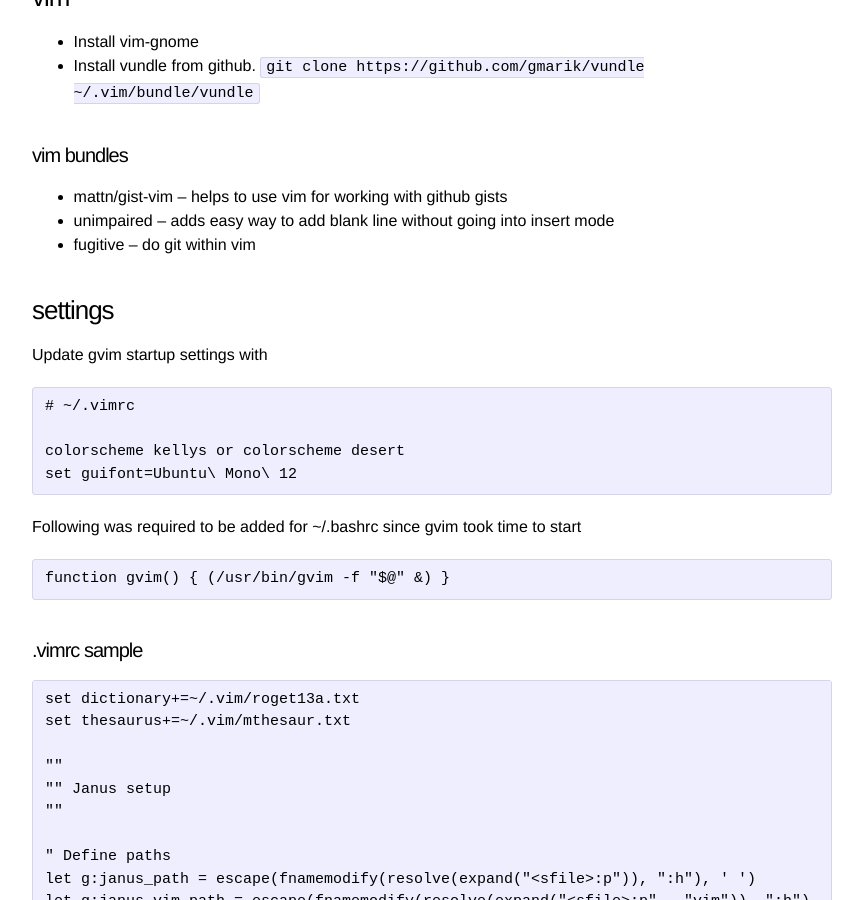
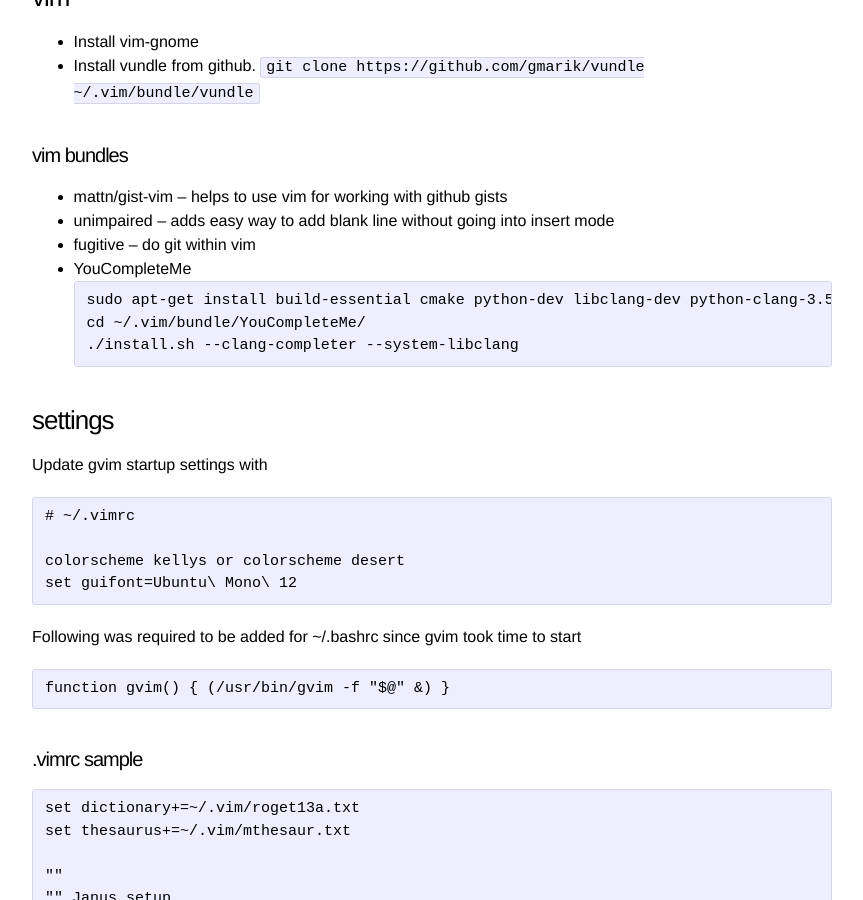
Before and after one commit to ananthp/kurippu, a Jekyll site: the page built from _posts/2014-09-13-stuff-on-top-of-ubuntu.md, in a window 1280 px wide and 900 px high, scrolled down 4040 px. Shown: the whole window, without its empty margins (208-1071 px from the left). Built offline with Jekyll 4.4.1, drawn with Linux system fonts in a browser that asks for light colours.

Commit message:
Added installation steps for vim plugin YouCompleteMe

````diff
--- a/_posts/2014-09-13-stuff-on-top-of-ubuntu.md
+++ b/_posts/2014-09-13-stuff-on-top-of-ubuntu.md
@@ -168,6 +168,12 @@ git config --global credential.helper store
 * unimpaired -- adds easy way to add blank line without going into
 insert mode
 * fugitive -- do git within vim
+* YouCompleteMe
+```
+sudo apt-get install build-essential cmake python-dev libclang-dev python-clang-3.5
+cd ~/.vim/bundle/YouCompleteMe/
+./install.sh --clang-completer --system-libclang
+```
 
 ### settings
 
````
